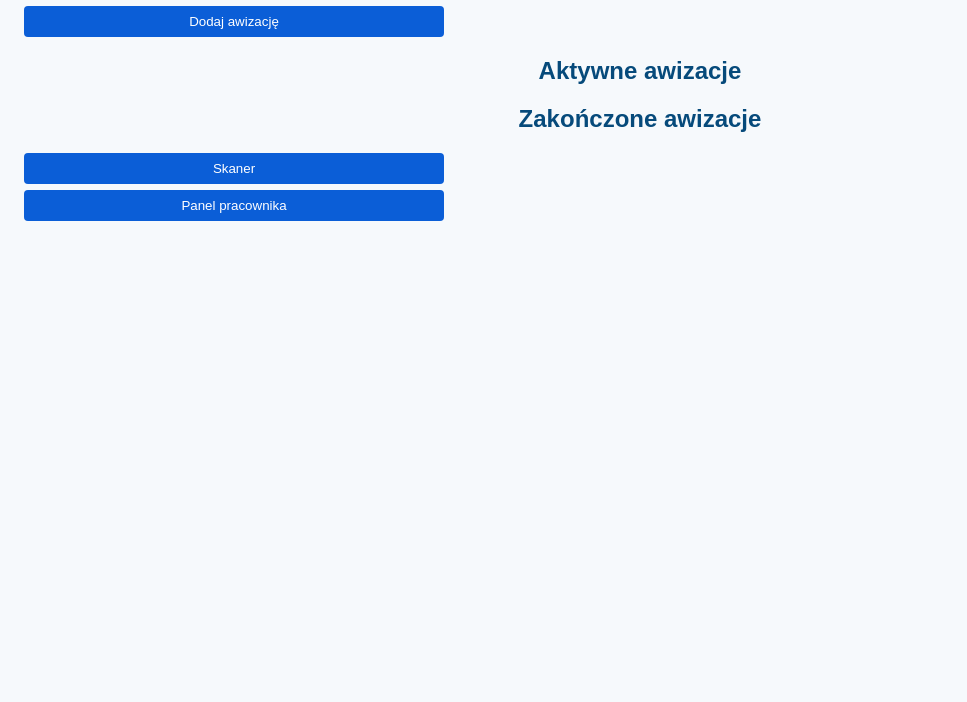
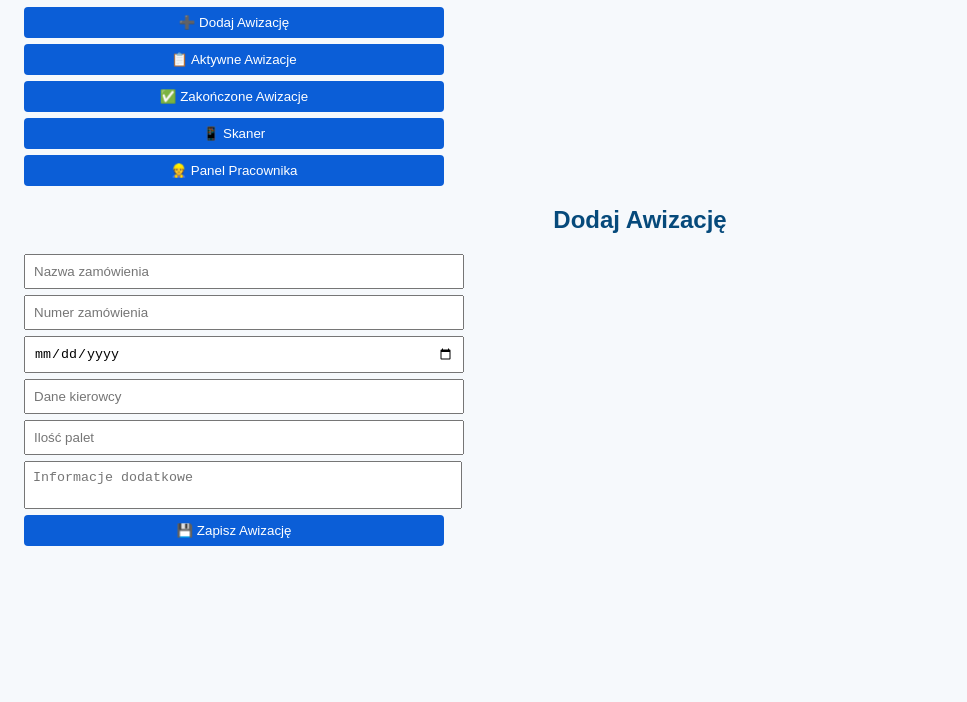
Before and after one commit to dewude/mtm-zaladunki, a website: page public/index.html in a window 1280 px wide. Shown: the part 98-800 px from the top of the page, without its empty margins (0-967 px from the left). Drawn offline with Linux system fonts and the light colour scheme; no server answers.

Commit message:
Refactor index.html structure and update elements

```diff
--- a/public/index.html
+++ b/public/index.html
@@ -1,45 +1,39 @@
 <!DOCTYPE html>
-<html>
+<html lang="pl">
 <head>
-  <meta charset="utf-8">
-  <title>MTM System awizacji</title>
-  <link rel="stylesheet" href="/style.css">
+  <meta charset="UTF-8" />
+  <meta name="viewport" content="width=device-width, initial-scale=1.0" />
+  <title>MTM System Awizacji</title>
+  <link rel="stylesheet" href="style.css" />
+  <script src="app.js" defer></script>
 </head>
 <body>
-  <h1>MTM System awizacji - Strona główna</h1>
+  <header>
+    <h1>🚚 MTM System Awizacji</h1>
+    <nav>
+      <button onclick="showSection('addForm')">➕ Dodaj Awizację</button>
+      <button onclick="loadAwizacje('aktywne')">📋 Aktywne Awizacje</button>
+      <button onclick="loadAwizacje('zakonczone')">✅ Zakończone Awizacje</button>
+      <button onclick="location.href='skaner.html'">📱 Skaner</button>
+      <button onclick="location.href='panel.html'">👷 Panel Pracownika</button>
+    </nav>
+  </header>
 
-  <button id="showFormBtn">Dodaj awizację</button>
-  <div id="formContainer" style="display:none;">
-    <form id="formAwizacja">
-      <input type="text" name="nazwa_zam" placeholder="Nazwa zamówienia" required>
-      <input type="text" name="nr_zam" placeholder="Numer zamówienia" required>
-      <input type="text" name="numer_auta" placeholder="Numer auta" required>
-      <input type="text" name="kierowca" placeholder="Kierowca" required>
-      <input type="text" name="telefon" placeholder="Telefon kierowcy">
-      <input type="date" name="data" placeholder="Data wyjazdu">
-      <input type="number" name="ilosc_palet" placeholder="Ilość palet" value="1" min="1">
-      <textarea name="uwagi" placeholder="Dodatkowe informacje"></textarea>
-      <button type="submit">Dodaj awizację</button>
-    </form>
-  </div>
+  <main>
+    <section id="addForm" class="hidden">
+      <h2>Dodaj Awizację</h2>
+      <form id="awizacjaForm">
+        <input type="text" name="nazwa" placeholder="Nazwa zamówienia" required />
+        <input type="text" name="numer" placeholder="Numer zamówienia" required />
+        <input type="date" name="data_wyjazdu" required />
+        <input type="text" name="dane_kierowcy" placeholder="Dane kierowcy" />
+        <input type="number" name="ilosc_palet" placeholder="Ilość palet" required min="1" />
+        <textarea name="informacje" placeholder="Informacje dodatkowe"></textarea>
+        <button type="submit">💾 Zapisz Awizację</button>
+      </form>
+    </section>
 
-  <h2>Aktywne awizacje</h2>
-  <div id="listaAwizacji"></div>
-
-  <h2>Zakończone awizacje</h2>
-  <div id="listaZakonczone"></div>
-
-  <div style="margin-top:20px;">
-    <button onclick="window.location.href='/skaner.html'">Skaner</button>
-    <button onclick="window.location.href='/app_worker.html'">Panel pracownika</button>
-  </div>
-
-  <script src="/script.js"></script>
-  <script>
-    document.getElementById('showFormBtn').addEventListener('click',()=>{
-      const fc = document.getElementById('formContainer');
-      fc.style.display = fc.style.display==='none'?'block':'none';
-    });
-  </script>
+    <section id="awizacjeList"></section>
+  </main>
 </body>
 </html>
```
